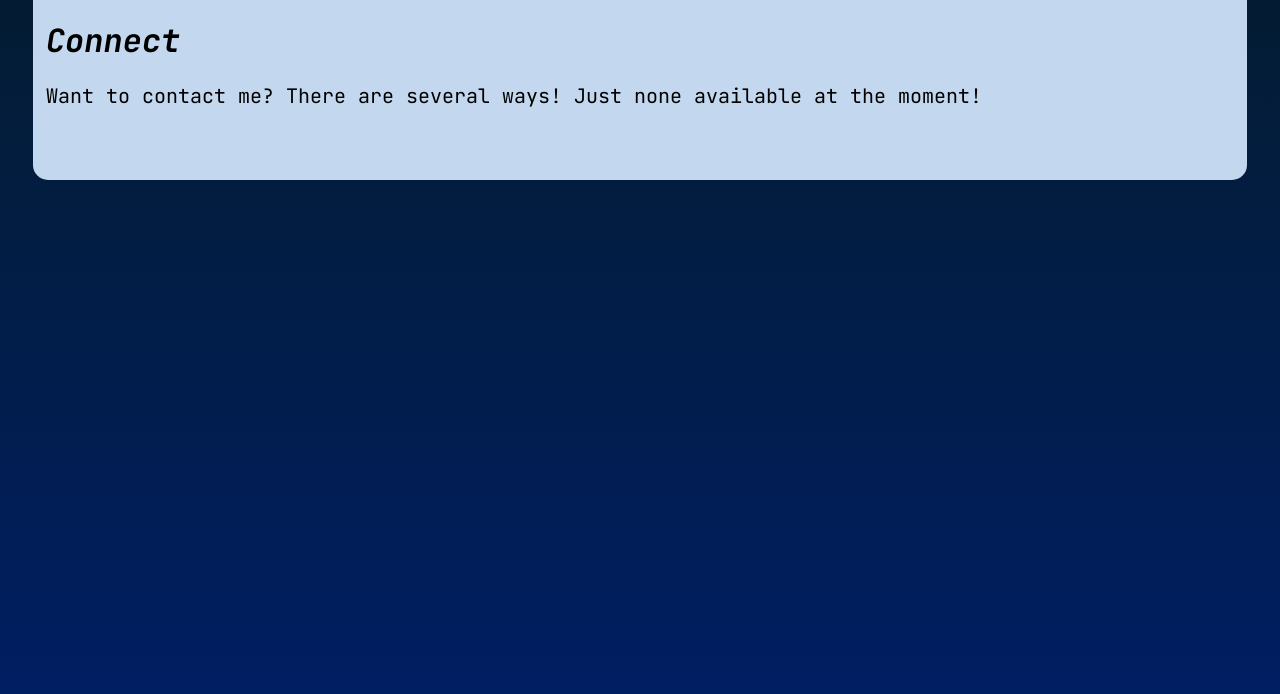
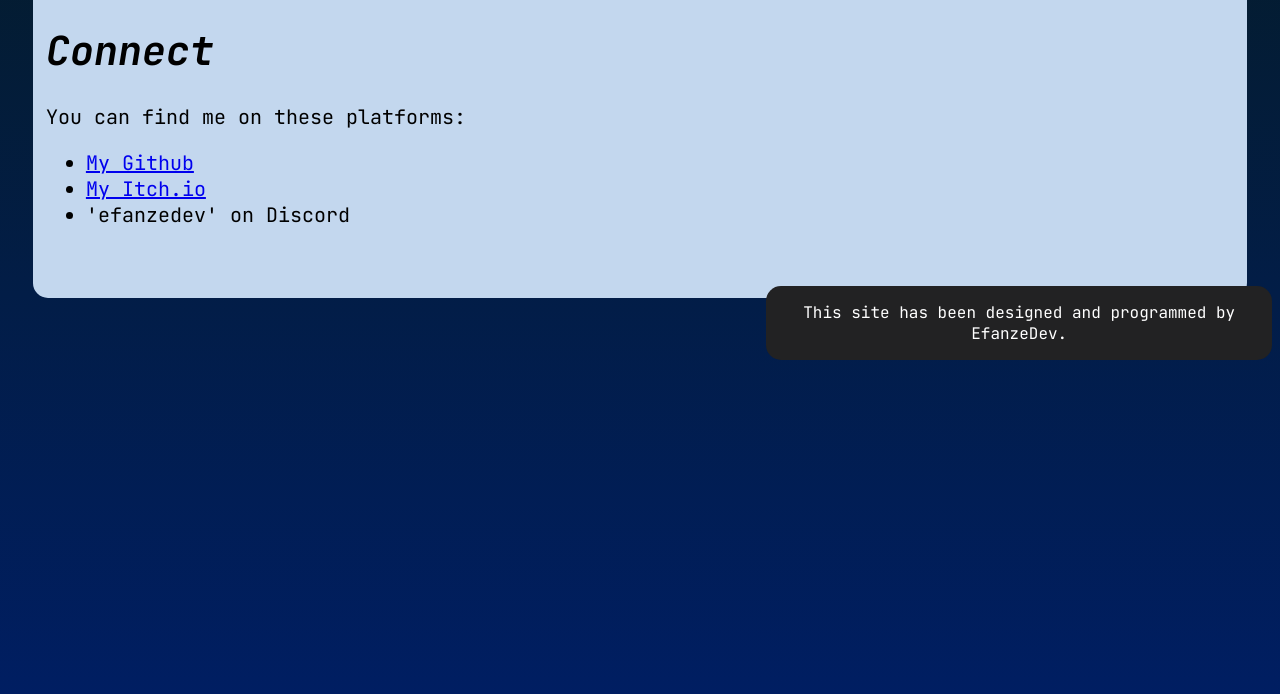
Before and after one commit to EfanzeDev/efanzedev.github.io, a plain HTML site: page connect.html in a window 1280 px wide. Shown: the part 106-800 px from the top of the page. Drawn offline with Linux system fonts and the light colour scheme.

Commit message:
Footer + Hide music page
RAAAHHH

```diff
--- a/connect.html
+++ b/connect.html
@@ -18,7 +18,7 @@
 	<div class="topnav">
 		<img src="img/brand/iconMono.svg" style="width:50px;height:50px;">
 		<a href="connect.html">Connect</a>
-		<a href="music.html">Music</a>
+		<!--<a href="music.html">Music</a>-->
 		<a href="games.html">Games</a>
 		<a href="index.html">About Me</a>
 	</div>
@@ -26,8 +26,17 @@
 	<div class="row">
 		<div class="mainBody">
 			<h1><em>Connect</em></h1>
-			<p>Want to contact me? There are several ways! Just none available at the moment!</p>
+			<p>You can find me on these platforms:</p>
+			<ul>
+				<li><a href="https://github.com/EfanzeDev">My Github</a></li>
+				<li><a href="https://efanzedev.itch.io/">My Itch.io</a></li>
+				<li>'efanzedev' on Discord</li>
+			</ul>
 		</div>
+	</div>
+
+	<div class="footer">
+		<p>This site has been designed and programmed by EfanzeDev.</p>
 	</div>
 </body>
 
--- a/darkMode.css
+++ b/darkMode.css
@@ -6,12 +6,9 @@ body {
 }
 h1 {
 	font-family: "JetBrains Mono", "Menlo", "Consolas", "Courier New", monospace;
-	color: black;
 }
 p {
 	font-family: "JetBrains Mono", "Menlo", "Consolas", "Courier New", monospace;
-	color: black;
-	font-size: 20px;
 }
 .topnav {
 	/*font-family: 'Open Sans', Arial, Helvetica, sans-serif;*/
@@ -49,13 +46,14 @@ p {
 }
 .mainBody {
 	font-family: "JetBrains Mono", "Menlo", "Consolas", "Courier New", monospace;
-	margin: -1% 2% 0%;
+	color: black;
+	font-size: 20px;
+	margin: -1% 2% -1%;
 	z-index: 1;
 	background-color: #c3d7ee;
 	border-radius: 15px;
 	padding: 1%;
 	padding-bottom: 4%;
-	/*text-align: center;*/
 }
 .gameRow {
 	display: flex;
@@ -75,6 +73,9 @@ p {
 	background-repeat: no-repeat;
 	background-position: center;
 }
+.gameCard p {
+	float: left;
+}
 .gameCardLogo {
 	display: block;
 	margin-left: auto;
@@ -82,5 +83,16 @@ p {
 	margin-bottom: 10%;
 }
 .footer {
-
+	font-family: "JetBrains Mono", "Menlo", "Consolas", "Courier New", monospace;
+	float: right;
+	width: 40%;
+	position: sticky;
+	z-index: 2;
+	overflow: hidden;
+	background-color: #222223;
+	border-radius: 15px;
+	text-align: center;
+	margin-bottom: 2%;
+	color: white;
+	font-size: 12pt;
 }
```
Also changed, not shown: games.html (+8 -4 lines), index.html (+6 -2 lines), music.html (+5 -0 lines), oops.html (+5 -1 lines).
